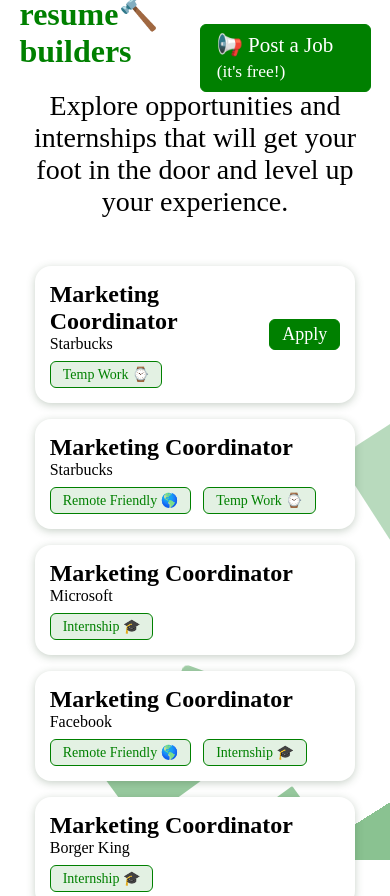
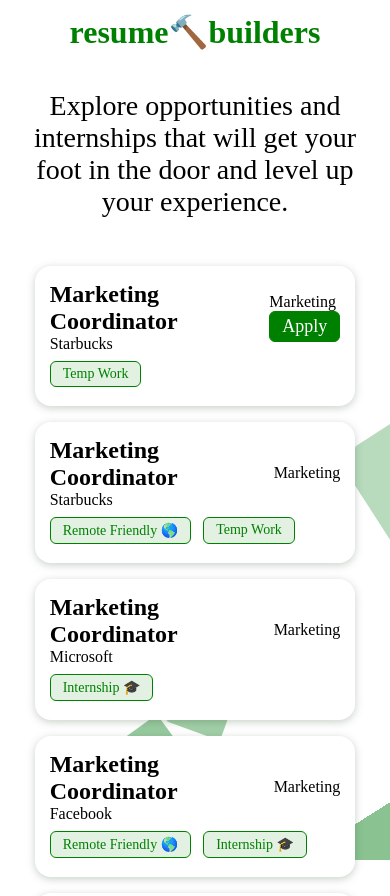
Before and after one commit to patrickstracey/resumebuilders, a Vue app: page / in a window 390 px wide. Shown: the top 896 px of the page. Built offline with nearby package versions, Linux system fonts and the light colour scheme.

Commit message:
media queries

```diff
--- a/src/components/global/TheHeader.vue
+++ b/src/components/global/TheHeader.vue
@@ -37,7 +37,6 @@
   margin-bottom: auto;
   font-size: 21px;
   padding: 8px 16px 8px 16px;
-  margin-top: 24px;
   cursor: pointer;
   align-self: center;
   font-weight: 300;
@@ -46,4 +45,14 @@
 #home-link {
   text-decoration: none;
 }
+
+@media screen and (max-width: 600px) {
+  #post-link {
+    display: none;
+  }
+
+  .flex-row {
+    justify-content: center;
+  }
+}
 </style>
--- a/src/components/jobs/JobCard.vue
+++ b/src/components/jobs/JobCard.vue
@@ -5,20 +5,9 @@
         <div>
           <h2>{{ job.title }}</h2>
           <span>{{ job.company }}</span>
-          <div class="flex-row attributes">
-            <p
-              v-for="attribute of job.attributes"
-              v-bind:key="attribute"
-              class="attribute"
-            >
-              {{ attribute }}
-              <span v-if="attribute === 'Remote Friendly'">🌎</span>
-              <span v-else-if="attribute === 'Internship'">🎓</span>
-              <span v-else-if="attribute === 'Temp Work'">⌚</span>
-            </p>
-          </div>
         </div>
         <div class="detail-link group">
+          <span>Marketing</span>
           <a
             v-bind:href="job.url"
             v-if="job.url"
@@ -28,6 +17,18 @@
             >Apply</a
           >
         </div>
+      </div>
+      <div class="flex-row attributes">
+        <p
+          v-for="attribute of job.attributes"
+          v-bind:key="attribute"
+          class="attribute"
+        >
+          {{ attribute }}
+          <span v-if="attribute === 'Remote Friendly'">🌎</span>
+          <span v-else-if="attribute === 'Internship'">🎓</span>
+          <span v-else-if="attribute === 'Temp'">⌚</span>
+        </p>
       </div>
     </div>
 
@@ -116,4 +117,14 @@
   border-bottom: unset;
   background-color: rgba(245, 245, 245, 0.911);
 }
+
+@media screen and (max-width: 600px) {
+  .attributes {
+    flex-wrap: wrap;
+  }
+
+  .attribute {
+    margin-bottom: 4px;
+  }
+}
 </style>
```
